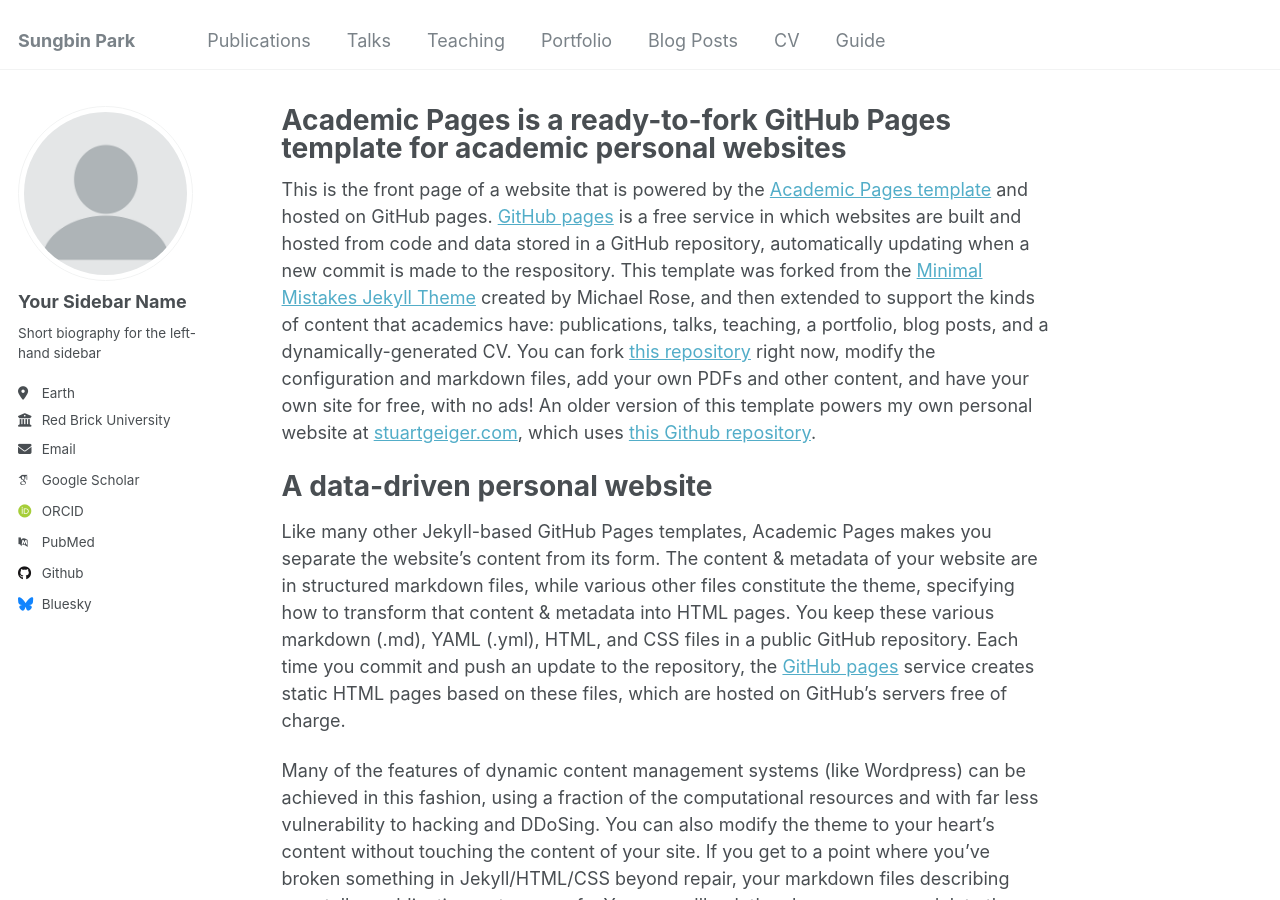
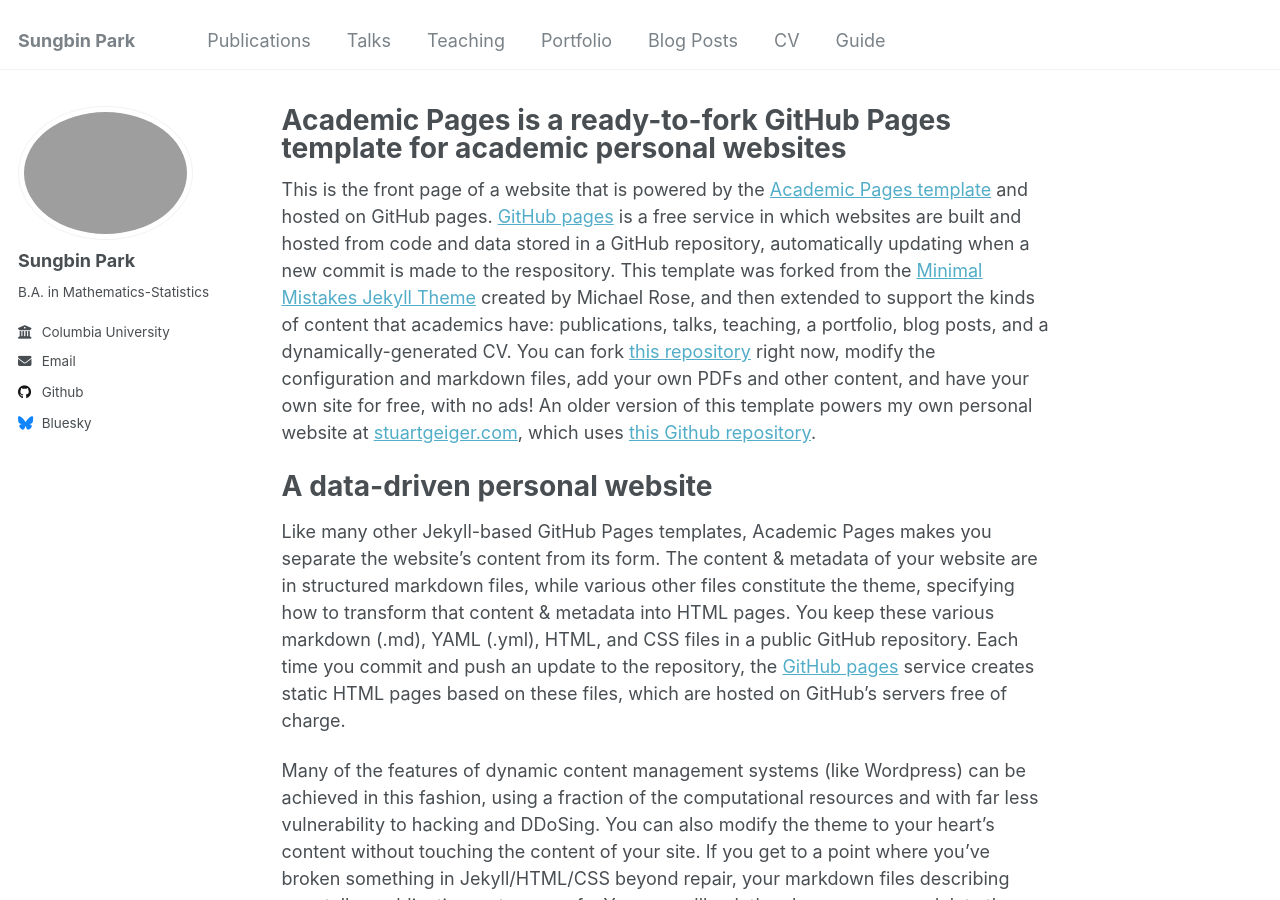
Before and after one commit to sungbinnpark/sungbinnpark.github.io, a Jekyll site: the page built from _pages/about.md, in a window 1280 px wide and 900 px high. Built offline with Jekyll 4.4.1, drawn with Linux system fonts in a browser that asks for light colours; some web fonts are replaced.

Commit message:
Update _config.yml

```diff
--- a/_config.yml
+++ b/_config.yml
@@ -14,29 +14,27 @@
 description              : &description "personal description"
 url                      : https://academicpages.github.io # the base hostname & protocol for your site e.g. "https://mmistakes.github.io"
 baseurl                  : "" # the subpath of your site, e.g. "/blog"
-repository               : "academicpages/academicpages.github.io"
+repository               : "sungbinnpark.github.io/"
 
 # Site Author - The following control what appear as part of the author content on the side bar.
 #               If a field is blank the icon and link will not appear, otherwise it will be shown.
 #               Additional customization can be done by editing /_includes/author-profile.html
 author:
   # Biographic information
-  avatar           : "profile.png"
-  name             : "Your Sidebar Name"
-  pronouns         : # example: "she/her"
-  bio              : "Short biography for the left-hand sidebar"
-  location         : "Earth"
-  employer         : "Red Brick University"
-  uri              : # URL
-  email            : "none@example.org"
+  avatar           : "Sungbin.png"
+  name             : "Sungbin Park"
+  pronouns         : # example: "he/him"
+  bio              : "B.A. in Mathematics-Statistics"
+  employer         : "Columbia University"
+  email            : "sp3747@columbia.edu"
 
   # Academic websites
   arxiv            : # URL - Update with the correct link to your profile
-  googlescholar    : "https://scholar.google.com/citations?user=PS_CX0AAAAAJ"
+  googlescholar    : # URL
   impactstory      : # URL
-  orcid            : "http://orcid.org/yourorcidurl"
+  orcid            : # URL
   semantic         : # URL
-  pubmed           : "https://www.ncbi.nlm.nih.gov/pubmed/?term=john+snow"
+  pubmed           : # URL
   researchgate     : # URL
 
   # Repositories and software development
```
